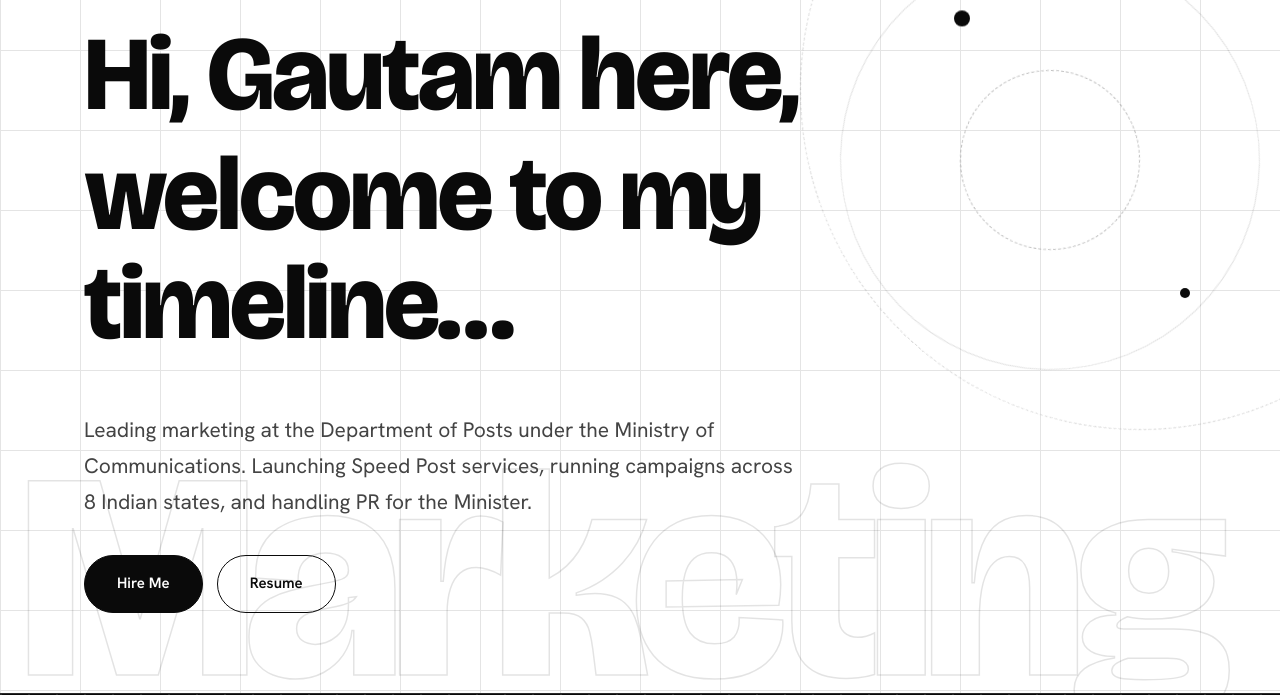
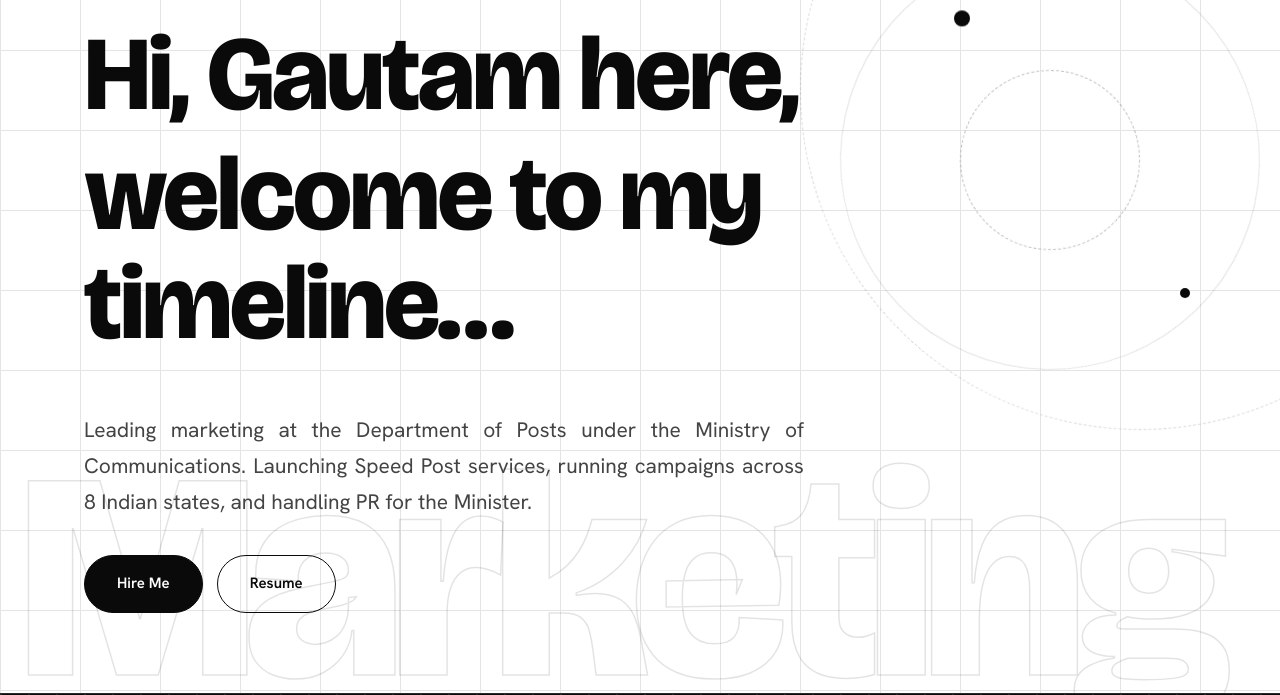
Before and after one commit to gautamsharma1799/Gautams-Sharma-Portfolio, a plain HTML site: page index.html in a window 1280 px wide. Shown: the part 110-805 px from the top of the page. Drawn offline with nearby package versions, Linux system fonts and the light colour scheme.

Commit message:
Update index.html

```diff
--- a/index.html
+++ b/index.html
@@ -188,7 +188,7 @@ section.dk,.tick.dk{background-image:radial-gradient(circle at 1px 1px,#262626 1
 
 <section class="hero"><div class="bg" aria-hidden="true"><i class="ring r1"></i><i class="ring r2"></i><i class="ring r3"></i><i class="dot d1"></i><i class="dot d2"></i><span class="ghost">Marketing</span></div><div class="wrap hg">
 <div><h1><span class="line"><span class="hv">Hi, Gautam here,</span></span><span class="line"><span class="hv">welcome to my timeline…</span></span></h1>
-<p class="lead">Leading marketing at the Department of Posts under the Ministry of Communications. Launching Speed Post services, running campaigns across 8 Indian states, and handling PR for the Minister.</p>
+<p class="lead" style="text-align:justify">Leading marketing at the Department of Posts under the Ministry of Communications. Launching Speed Post services, running campaigns across 8 Indian states, and handling PR for the Minister.</p>
 <div class="cta"><a class="btn pri" href="#contact">Hire Me</a><a class="btn" href="https://drive.google.com/file/d/1fqtdIH6RfJ8MAg7ZqwwStz6sEcx1iEKg/view?usp=sharing" target="_blank" rel="noopener">Resume</a></div></div>
 </div></section>
 
```
